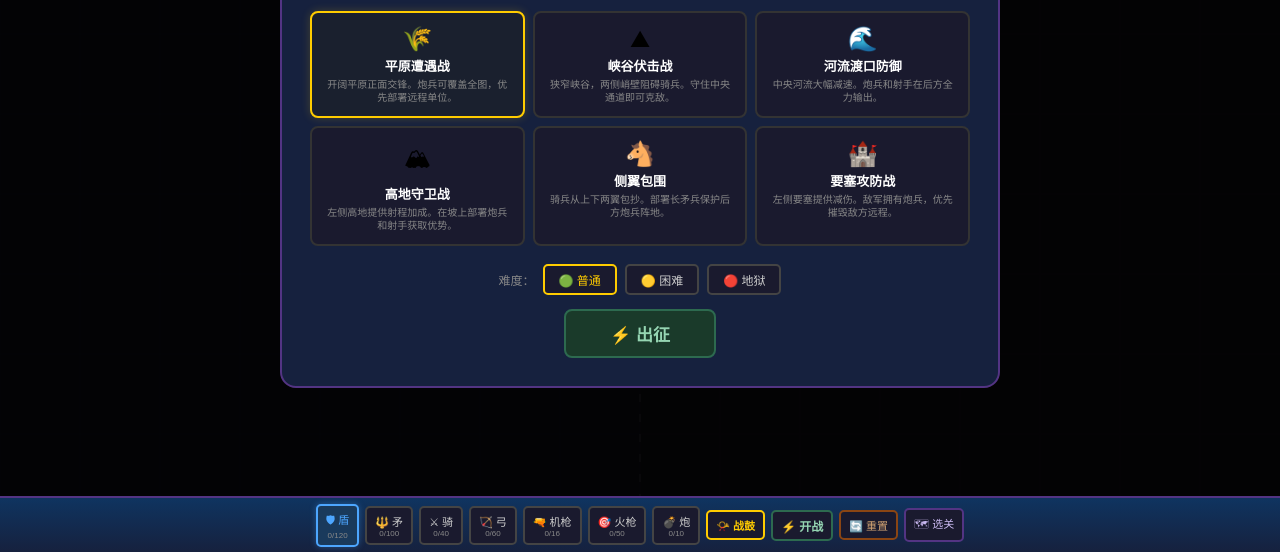
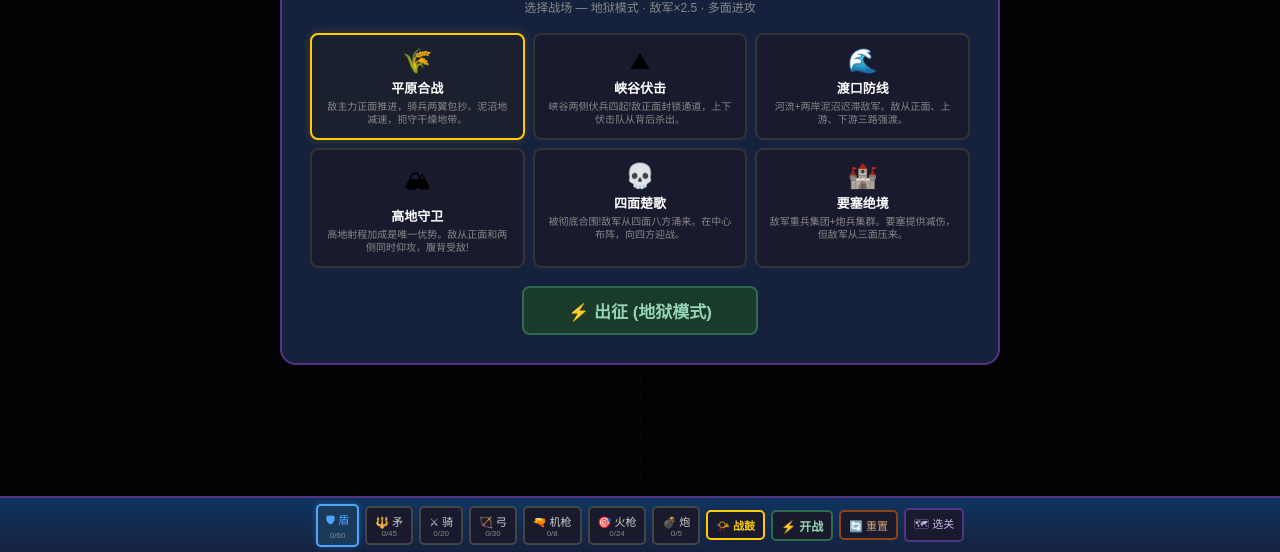
Before and after one commit to nobjiang-star/Steel-Banners, a plain HTML site: page index.html in a window 1280 px wide. Shown: the part 248-800 px from the top of the page. Drawn offline with Linux system fonts and the light colour scheme.

Commit message:
Redesign: Hell-only mode, reduced caps, multi-direction enemies, more terrain
- Remove difficulty selection, hardcode Hell mode (enemy count x2.5, stats x1.4)
- Reduce player unit caps dramatically (shield:60, spear:45, cavalry:20, etc.)
- All 6 missions redesigned with enemies from 3-4 directions
- New terrain types: mud (slow), trench (defense bonus)
- New encirclement mission replacing flanking
- Canyon mission has ambush parties behind player lines

```diff
--- a/index.html
+++ b/index.html
@@ -119,15 +119,6 @@ canvas { display: block; width: 100%; height: 100%; }
 #mission-select .mission-card .m-icon { font-size: 24px; margin-bottom: 3px; }
 #mission-select .mission-card .m-name { color: #fff; font-weight: bold; font-size: 13px; margin-bottom: 3px; }
 #mission-select .mission-card .m-desc { color: #888; font-size: 10px; line-height: 1.3; }
-#mission-select .diff-row { display: flex; align-items: center; justify-content: center; gap: 8px; margin-bottom: 14px; }
-#mission-select .diff-row span { color: #888; font-size: 12px; }
-#mission-select .diff-btn {
-  padding: 5px 14px; border: 2px solid #444; border-radius: 5px;
-  background: #1a1a2e; color: #ccc; cursor: pointer; font-size: 12px;
-  font-family: inherit; transition: all 0.15s;
-}
-#mission-select .diff-btn:hover { border-color: #888; }
-#mission-select .diff-btn.selected { border-color: #ffcc00; color: #ffcc00; }
 #mission-select .btn-go {
   display: block; margin: 0 auto; padding: 10px 44px;
   border: 2px solid #2d6a4f; border-radius: 8px;
@@ -143,7 +134,7 @@ canvas { display: block; width: 100%; height: 100%; }
     <div class="info-group">
       <span class="label">关卡</span>
       <span id="mission-name" class="value" style="color:#ffcc00;">--</span>
-      <span id="difficulty-badge" style="font-size:10px;padding:2px 6px;border-radius:3px;">--</span>
+      <span style="font-size:10px;padding:2px 6px;border-radius:3px;background:#6b2121;color:#f88;">🔴 地狱</span>
     </div>
     <div class="info-group">
       <span class="label">状态</span>
@@ -181,26 +172,20 @@ canvas { display: block; width: 100%; height: 100%; }
     <div id="mission-select">
       <div class="select-box">
         <h2>⚔ 钢铁战旗</h2>
-        <div class="subtitle">选择关卡与难度</div>
+        <div class="subtitle">选择战场 — 地狱模式 · 敌军×2.5 · 多面进攻</div>
         <div class="mission-grid" id="mission-grid"></div>
-        <div class="diff-row">
-          <span>难度：</span>
-          <button class="diff-btn selected" data-diff="0">🟢 普通</button>
-          <button class="diff-btn" data-diff="1">🟡 困难</button>
-          <button class="diff-btn" data-diff="2">🔴 地狱</button>
-        </div>
-        <button class="btn-go" id="btn-go">⚡ 出征</button>
+        <button class="btn-go" id="btn-go">⚡ 出征 (地狱模式)</button>
       </div>
     </div>
   </div>
   <div id="bottom-bar">
-    <button id="btn-shield" class="active" data-type="shield">🛡 盾<span class="unit-count">0/120</span></button>
-    <button id="btn-spear" data-type="spear">🔱 矛<span class="unit-count">0/100</span></button>
-    <button id="btn-cavalry" data-type="cavalry">⚔ 骑<span class="unit-count">0/40</span></button>
-    <button id="btn-archer" data-type="archer">🏹 弓<span class="unit-count">0/60</span></button>
-    <button id="btn-maxim" data-type="maxim">🔫 机枪<span class="unit-count">0/16</span></button>
-    <button id="btn-musketeer" data-type="musketeer">🎯 火枪<span class="unit-count">0/50</span></button>
-    <button id="btn-artillery" data-type="artillery">💣 炮<span class="unit-count">0/10</span></button>
+    <button id="btn-shield" class="active" data-type="shield">🛡 盾<span class="unit-count">0/60</span></button>
+    <button id="btn-spear" data-type="spear">🔱 矛<span class="unit-count">0/45</span></button>
+    <button id="btn-cavalry" data-type="cavalry">⚔ 骑<span class="unit-count">0/20</span></button>
+    <button id="btn-archer" data-type="archer">🏹 弓<span class="unit-count">0/30</span></button>
+    <button id="btn-maxim" data-type="maxim">🔫 机枪<span class="unit-count">0/8</span></button>
+    <button id="btn-musketeer" data-type="musketeer">🎯 火枪<span class="unit-count">0/24</span></button>
+    <button id="btn-artillery" data-type="artillery">💣 炮<span class="unit-count">0/5</span></button>
     <button id="btn-skill" class="btn-skill">📯 战鼓</button>
     <button id="btn-start" class="btn-start">⚡ 开战</button>
     <button id="btn-reset" class="btn-reset">🔄 重置</button>
@@ -303,28 +288,29 @@ class Particle {
 // ============================================================
 // CONFIGURATION
 // ============================================================
+// Hell-mode reduced unit caps — every soldier counts
 const UNIT_CONFIG = {
   shield: {
     name: '盾兵', hp: 180, attack: 12, range: 18, speed: 0.45,
     attackCooldown: 900, radius: 7, color: '#3366cc', colorDark: '#2244aa',
-    shape: 'square', category: 'shield', maxCount: 120
+    shape: 'square', category: 'shield', maxCount: 60
   },
   spear: {
     name: '长矛兵', hp: 110, attack: 20, range: 34, speed: 0.65,
     attackCooldown: 850, radius: 6, color: '#3355aa', colorDark: '#223388',
     shape: 'triangle', category: 'spear', bonusVs: 'cavalry', bonusMultiplier: 2.2,
-    maxCount: 100
+    maxCount: 45
   },
   cavalry: {
     name: '骑兵', hp: 150, attack: 32, range: 18, speed: 1.5,
     attackCooldown: 1100, radius: 8, color: '#2244aa', colorDark: '#112266',
     shape: 'diamond', category: 'cavalry', bonusVs: 'archer', bonusMultiplier: 2.0,
-    maxCount: 40
+    maxCount: 20
   },
   archer: {
     name: '射手', hp: 60, attack: 16, range: 150, speed: 0.55,
     attackCooldown: 1300, radius: 5, color: '#4488bb', colorDark: '#226699',
-    shape: 'circle', category: 'archer', projectile: true, maxCount: 60
+    shape: 'circle', category: 'archer', projectile: true, maxCount: 30
   },
   general: {
     name: '将军', hp: 600, attack: 45, range: 30, speed: 0.7,
@@ -336,21 +322,21 @@ const UNIT_CONFIG = {
     attackCooldown: 50, radius: 11, color: '#556677', colorDark: '#334455',
     shape: 'maxim', category: 'maxim', projectile: true,
     bonusVs: 'shield', bonusMultiplier: 2.5, splashRadius: 50, splashTargets: 5,
-    maxCount: 16
+    maxCount: 8
   },
   musketeer: {
     name: '火枪手', hp: 90, attack: 38, range: 130, speed: 0.6,
     attackCooldown: 1600, radius: 7, color: '#336644', colorDark: '#224422',
     shape: 'musketeer', category: 'musketeer', projectile: true,
     bayonetAttack: 55, bayonetRange: 22, bayonetCooldown: 800,
-    bonusVs: 'cavalry', bonusMultiplier: 1.7, maxCount: 50
+    bonusVs: 'cavalry', bonusMultiplier: 1.7, maxCount: 24
   },
   artillery: {
     name: '炮兵', hp: 70, attack: 250, range: 9999, speed: 0,
     attackCooldown: 4500, radius: 14, color: '#555533', colorDark: '#333311',
     shape: 'artillery', category: 'artillery', projectile: true,
     bonusVs: 'shield', bonusMultiplier: 2.8, splashRadius: 100, splashTargets: 12,
-    maxCount: 10
+    maxCount: 5
   }
 };
 
@@ -365,98 +351,112 @@ const ENEMY_COLORS = {
   artillery:  { color: '#888833', colorDark: '#666611' }
 };
 
-const DIFFICULTY_LEVELS = [
-  { name: '普通', emoji: '🟢', enemyCountMul: 1.0, enemyStatMul: 1.0 },
-  { name: '困难', emoji: '🟡', enemyCountMul: 1.6, enemyStatMul: 1.2 },
-  { name: '地狱', emoji: '🔴', enemyCountMul: 2.5, enemyStatMul: 1.4 }
-];
-
+// Hell-mode fixed stats (was difficulty-based)
+const HELL_ENEMY_COUNT_MUL = 2.5;
+const HELL_ENEMY_STAT_MUL = 1.4;
+
+// Missions — enemies come from multiple directions, diverse terrain
 const MISSIONS = [
   {
-    id: 'plains', name: '平原遭遇战', icon: '🌾',
-    desc: '开阔平原正面交锋。炮兵可覆盖全图，优先部署远程单位。',
-    terrainZones: [],
+    id: 'plains', name: '平原合战', icon: '🌾',
+    desc: '敌主力正面推进，骑兵两翼包抄。泥沼地减速，扼守干燥地带。',
+    terrainZones: [
+      { x1: 0.35, y1: 0.15, x2: 0.48, y2: 0.42, type: 'mud', speedMul: 0.45 },
+      { x1: 0.35, y1: 0.58, x2: 0.48, y2: 0.85, type: 'mud', speedMul: 0.45 }
+    ],
     enemyGroups: [
-      { type: 'shield', count: 400, x1: 0.55, y1: 0.05, x2: 0.85, y2: 0.95 },
-      { type: 'spear', count: 300, x1: 0.65, y1: 0.08, x2: 0.9, y2: 0.92 },
-      { type: 'cavalry', count: 150, x1: 0.5, y1: 0.05, x2: 0.6, y2: 0.3 },
-      { type: 'cavalry', count: 150, x1: 0.5, y1: 0.7, x2: 0.6, y2: 0.95 },
-      { type: 'archer', count: 350, x1: 0.75, y1: 0.1, x2: 0.92, y2: 0.9 },
-      { type: 'general', count: 1, x1: 0.7, y1: 0.45, x2: 0.7, y2: 0.55 }
+      { type: 'shield', count: 350, x1: 0.55, y1: 0.08, x2: 0.82, y2: 0.92 },
+      { type: 'spear', count: 280, x1: 0.62, y1: 0.12, x2: 0.88, y2: 0.88 },
+      { type: 'cavalry', count: 140, x1: 0.48, y1: 0.02, x2: 0.6, y2: 0.2 },
+      { type: 'cavalry', count: 140, x1: 0.48, y1: 0.8, x2: 0.6, y2: 0.98 },
+      { type: 'archer', count: 320, x1: 0.72, y1: 0.12, x2: 0.92, y2: 0.88 },
+      { type: 'general', count: 1, x1: 0.78, y1: 0.44, x2: 0.78, y2: 0.56 }
     ]
   },
   {
-    id: 'canyon', name: '峡谷伏击战', icon: '⛰',
-    desc: '狭窄峡谷，两侧峭壁阻碍骑兵。守住中央通道即可克敌。',
+    id: 'canyon', name: '峡谷伏击', icon: '⛰',
+    desc: '峡谷两侧伏兵四起!敌正面封锁通道，上下伏击队从背后杀出。',
     terrainZones: [
-      { x1: 0.15, y1: 0, x2: 0.85, y2: 0.14, type: 'rough', speedMul: 0.5 },
-      { x1: 0.15, y1: 0.86, x2: 0.85, y2: 1.0, type: 'rough', speedMul: 0.5 }
+      { x1: 0.12, y1: 0, x2: 0.88, y2: 0.12, type: 'rough', speedMul: 0.4 },
+      { x1: 0.12, y1: 0.88, x2: 0.88, y2: 1.0, type: 'rough', speedMul: 0.4 }
     ],
     enemyGroups: [
-      { type: 'shield', count: 300, x1: 0.55, y1: 0.18, x2: 0.85, y2: 0.82 },
-      { type: 'spear', count: 250, x1: 0.6, y1: 0.2, x2: 0.9, y2: 0.8 },
-      { type: 'cavalry', count: 80, x1: 0.5, y1: 0.2, x2: 0.6, y2: 0.45 },
-      { type: 'cavalry', count: 80, x1: 0.5, y1: 0.55, x2: 0.6, y2: 0.8 },
-      { type: 'archer', count: 250, x1: 0.75, y1: 0.2, x2: 0.92, y2: 0.8 },
-      { type: 'general', count: 1, x1: 0.72, y1: 0.45, x2: 0.72, y2: 0.55 }
+      { type: 'shield', count: 280, x1: 0.55, y1: 0.16, x2: 0.84, y2: 0.84 },
+      { type: 'spear', count: 220, x1: 0.6, y1: 0.2, x2: 0.9, y2: 0.8 },
+      { type: 'cavalry', count: 100, x1: 0.02, y1: 0.12, x2: 0.12, y2: 0.3 },
+      { type: 'cavalry', count: 100, x1: 0.02, y1: 0.7, x2: 0.12, y2: 0.88 },
+      { type: 'archer', count: 240, x1: 0.72, y1: 0.18, x2: 0.92, y2: 0.82 },
+      { type: 'general', count: 1, x1: 0.8, y1: 0.45, x2: 0.8, y2: 0.55 }
     ]
   },
   {
-    id: 'river', name: '河流渡口防御', icon: '🌊',
-    desc: '中央河流大幅减速。炮兵和射手在后方全力输出。',
+    id: 'river', name: '渡口防线', icon: '🌊',
+    desc: '河流+两岸泥沼迟滞敌军。敌从正面、上游、下游三路强渡。',
     terrainZones: [
-      { x1: 0.38, y1: 0, x2: 0.5, y2: 1.0, type: 'river', speedMul: 0.3 }
+      { x1: 0.36, y1: 0, x2: 0.5, y2: 1.0, type: 'river', speedMul: 0.25 },
+      { x1: 0.25, y1: 0.08, x2: 0.36, y2: 0.44, type: 'mud', speedMul: 0.5 },
+      { x1: 0.25, y1: 0.56, x2: 0.36, y2: 0.92, type: 'mud', speedMul: 0.5 }
     ],
     enemyGroups: [
-      { type: 'shield', count: 350, x1: 0.55, y1: 0.05, x2: 0.82, y2: 0.95 },
-      { type: 'spear', count: 350, x1: 0.65, y1: 0.08, x2: 0.9, y2: 0.92 },
-      { type: 'cavalry', count: 100, x1: 0.5, y1: 0.4, x2: 0.62, y2: 0.6 },
-      { type: 'archer', count: 450, x1: 0.78, y1: 0.1, x2: 0.93, y2: 0.9 },
+      { type: 'shield', count: 320, x1: 0.55, y1: 0.08, x2: 0.8, y2: 0.92 },
+      { type: 'spear', count: 300, x1: 0.62, y1: 0.12, x2: 0.88, y2: 0.88 },
+      { type: 'cavalry', count: 120, x1: 0.5, y1: 0.02, x2: 0.62, y2: 0.18 },
+      { type: 'cavalry', count: 120, x1: 0.5, y1: 0.82, x2: 0.62, y2: 0.98 },
+      { type: 'archer', count: 380, x1: 0.76, y1: 0.1, x2: 0.93, y2: 0.9 },
       { type: 'musketeer', count: 80, x1: 0.7, y1: 0.15, x2: 0.85, y2: 0.85 },
+      { type: 'general', count: 1, x1: 0.85, y1: 0.45, x2: 0.85, y2: 0.55 }
+    ]
+  },
+  {
+    id: 'highland', name: '高地守卫', icon: '🏔',
+    desc: '高地射程加成是唯一优势。敌从正面和两侧同时仰攻，腹背受敌!',
+    terrainZones: [
+      { x1: 0.02, y1: 0, x2: 0.3, y2: 1.0, type: 'highground', speedMul: 1.0, rangeBonus: 1.25 },
+      { x1: 0.3, y1: 0, x2: 0.5, y2: 1.0, type: 'mud', speedMul: 0.5 }
+    ],
+    enemyGroups: [
+      { type: 'shield', count: 420, x1: 0.55, y1: 0.08, x2: 0.85, y2: 0.92 },
+      { type: 'spear', count: 350, x1: 0.62, y1: 0.12, x2: 0.9, y2: 0.88 },
+      { type: 'cavalry', count: 180, x1: 0.35, y1: 0.02, x2: 0.52, y2: 0.18 },
+      { type: 'cavalry', count: 180, x1: 0.35, y1: 0.82, x2: 0.52, y2: 0.98 },
+      { type: 'archer', count: 420, x1: 0.72, y1: 0.12, x2: 0.93, y2: 0.88 },
+      { type: 'general', count: 1, x1: 0.86, y1: 0.45, x2: 0.86, y2: 0.55 }
+    ]
+  },
+  {
+    id: 'encircle', name: '四面楚歌', icon: '💀',
+    desc: '被彻底合围!敌军从四面八方涌来。在中心布阵，向四方迎战。',
+    terrainZones: [
+      { x1: 0.08, y1: 0.08, x2: 0.45, y2: 0.4, type: 'rough', speedMul: 0.55 },
+      { x1: 0.55, y1: 0.6, x2: 0.92, y2: 0.92, type: 'rough', speedMul: 0.55 }
+    ],
+    enemyGroups: [
+      { type: 'shield', count: 250, x1: 0.55, y1: 0.15, x2: 0.85, y2: 0.85 },
+      { type: 'spear', count: 200, x1: 0.6, y1: 0.2, x2: 0.9, y2: 0.8 },
+      { type: 'cavalry', count: 120, x1: 0.05, y1: 0.02, x2: 0.18, y2: 0.25 },
+      { type: 'cavalry', count: 120, x1: 0.05, y1: 0.75, x2: 0.18, y2: 0.98 },
+      { type: 'archer', count: 300, x1: 0.7, y1: 0.1, x2: 0.92, y2: 0.9 },
+      { type: 'musketeer', count: 60, x1: 0.08, y1: 0.4, x2: 0.2, y2: 0.6 },
       { type: 'general', count: 1, x1: 0.82, y1: 0.45, x2: 0.82, y2: 0.55 }
     ]
   },
   {
-    id: 'highland', name: '高地守卫战', icon: '🏔',
-    desc: '左侧高地提供射程加成。在坡上部署炮兵和射手获取优势。',
+    id: 'fortress', name: '要塞绝境', icon: '🏰',
+    desc: '敌军重兵集团+炮兵集群。要塞提供减伤，但敌军从三面压来。',
     terrainZones: [
-      { x1: 0.02, y1: 0, x2: 0.32, y2: 1.0, type: 'highground', speedMul: 1.0, rangeBonus: 1.25 }
+      { x1: 0.02, y1: 0.2, x2: 0.24, y2: 0.8, type: 'fort', speedMul: 1.0, defenseBonus: true },
+      { x1: 0.24, y1: 0.05, x2: 0.48, y2: 0.38, type: 'trench', speedMul: 0.6, defenseBonus: true },
+      { x1: 0.24, y1: 0.62, x2: 0.48, y2: 0.95, type: 'trench', speedMul: 0.6, defenseBonus: true }
     ],
     enemyGroups: [
       { type: 'shield', count: 500, x1: 0.55, y1: 0.05, x2: 0.85, y2: 0.95 },
-      { type: 'spear', count: 400, x1: 0.65, y1: 0.08, x2: 0.92, y2: 0.92 },
-      { type: 'cavalry', count: 250, x1: 0.5, y1: 0.05, x2: 0.6, y2: 0.3 },
-      { type: 'cavalry', count: 250, x1: 0.5, y1: 0.7, x2: 0.6, y2: 0.95 },
-      { type: 'archer', count: 500, x1: 0.75, y1: 0.1, x2: 0.93, y2: 0.9 },
-      { type: 'general', count: 1, x1: 0.85, y1: 0.45, x2: 0.85, y2: 0.55 }
-    ]
-  },
-  {
-    id: 'flanking', name: '侧翼包围', icon: '🐴',
-    desc: '骑兵从上下两翼包抄。部署长矛兵保护后方炮兵阵地。',
-    terrainZones: [],
-    enemyGroups: [
-      { type: 'shield', count: 300, x1: 0.55, y1: 0.25, x2: 0.8, y2: 0.75 },
-      { type: 'spear', count: 250, x1: 0.6, y1: 0.3, x2: 0.88, y2: 0.7 },
-      { type: 'cavalry', count: 200, x1: 0.3, y1: 0.03, x2: 0.5, y2: 0.2 },
-      { type: 'cavalry', count: 200, x1: 0.3, y1: 0.8, x2: 0.5, y2: 0.97 },
-      { type: 'archer', count: 250, x1: 0.72, y1: 0.15, x2: 0.9, y2: 0.85 },
-      { type: 'general', count: 1, x1: 0.7, y1: 0.45, x2: 0.7, y2: 0.55 }
-    ]
-  },
-  {
-    id: 'fortress', name: '要塞攻防战', icon: '🏰',
-    desc: '左侧要塞提供减伤。敌军拥有炮兵，优先摧毁敌方远程。',
-    terrainZones: [
-      { x1: 0.02, y1: 0.22, x2: 0.26, y2: 0.78, type: 'fort', speedMul: 1.0, defenseBonus: true }
-    ],
-    enemyGroups: [
-      { type: 'shield', count: 600, x1: 0.55, y1: 0.05, x2: 0.85, y2: 0.95 },
-      { type: 'spear', count: 400, x1: 0.65, y1: 0.08, x2: 0.9, y2: 0.92 },
-      { type: 'archer', count: 400, x1: 0.75, y1: 0.1, x2: 0.93, y2: 0.9 },
-      { type: 'musketeer', count: 120, x1: 0.7, y1: 0.12, x2: 0.88, y2: 0.88 },
-      { type: 'artillery', count: 20, x1: 0.78, y1: 0.2, x2: 0.9, y2: 0.8 },
-      { type: 'general', count: 1, x1: 0.85, y1: 0.45, x2: 0.85, y2: 0.55 }
+      { type: 'spear', count: 380, x1: 0.62, y1: 0.1, x2: 0.9, y2: 0.9 },
+      { type: 'archer', count: 400, x1: 0.74, y1: 0.1, x2: 0.93, y2: 0.9 },
+      { type: 'cavalry', count: 150, x1: 0.48, y1: 0.02, x2: 0.6, y2: 0.2 },
+      { type: 'cavalry', count: 150, x1: 0.48, y1: 0.8, x2: 0.6, y2: 0.98 },
+      { type: 'musketeer', count: 120, x1: 0.66, y1: 0.15, x2: 0.84, y2: 0.85 },
+      { type: 'artillery', count: 22, x1: 0.82, y1: 0.2, x2: 0.92, y2: 0.8 },
+      { type: 'general', count: 1, x1: 0.88, y1: 0.45, x2: 0.88, y2: 0.55 }
     ]
   }
 ];
@@ -924,7 +924,7 @@ class Game {
     this.canvas = canvas;
     this.ctx = canvas.getContext('2d');
     this.soundSystem = new SoundSystem();
-    this.selectedMissionIdx = 0; this.selectedDifficulty = 0;
+    this.selectedMissionIdx = 0;
     this.playerDeployedByType = {};
     this.resize();
     this.state = 'select';
@@ -1003,16 +1003,15 @@ class Game {
 
   createEnemyArmy() {
     const mission = MISSIONS[this.selectedMissionIdx];
-    const diff = DIFFICULTY_LEVELS[this.selectedDifficulty];
     const w = this.canvasWidth, h = this.canvasHeight;
     for (const group of mission.enemyGroups) {
       if (group.type === 'general') {
         const gx = group.x1 * w + (group.x2 - group.x1) * w * 0.5;
         const gy = group.y1 * h + (group.y2 - group.y1) * h * 0.5;
-        this.enemyUnits.push(new Unit('general', gx, gy, 1, true, diff.enemyStatMul));
+        this.enemyUnits.push(new Unit('general', gx, gy, 1, true, HELL_ENEMY_STAT_MUL));
       } else {
-        const count = Math.round(group.count * diff.enemyCountMul);
-        this.deployFormation(group.type, count, group.x1 * w, group.y1 * h, group.x2 * w, group.y2 * h, 1, false, diff.enemyStatMul);
+        const count = Math.round(group.count * HELL_ENEMY_COUNT_MUL);
+        this.deployFormation(group.type, count, group.x1 * w, group.y1 * h, group.x2 * w, group.y2 * h, 1, false, HELL_ENEMY_STAT_MUL);
       }
     }
   }
@@ -1245,9 +1244,9 @@ class Game {
     if (won) this.soundSystem.victory(); else this.soundSystem.defeat();
 
     const pc = this.countAliveByType(this.playerUnits), ec = this.countAliveByType(this.enemyUnits);
-    const mission = MISSIONS[this.selectedMissionIdx], diff = DIFFICULTY_LEVELS[this.selectedDifficulty];
+    const mission = MISSIONS[this.selectedMissionIdx];
     stats.innerHTML = `
-      关卡: <b>${mission.name}</b> | 难度: <b>${diff.emoji} ${diff.name}</b><br>
+      关卡: <b>${mission.name}</b> | 难度: <b>🔴 地狱</b><br>
       我方击杀: <b>${this.playerKills}</b> &nbsp; 敌方击杀: <b>${this.enemyKills}</b><br>
       <br>我方剩余:<br>
       盾兵: ${pc.shield}/${UNIT_CONFIG.shield.maxCount} | 矛兵: ${pc.spear}/${UNIT_CONFIG.spear.maxCount} | 骑兵: ${pc.cavalry}/${UNIT_CONFIG.cavalry.maxCount}<br>
@@ -1300,6 +1299,14 @@ class Game {
             ctx.beginPath(); ctx.arc(rx, ry, 2 + Math.random() * 4, 0, Math.PI * 2); ctx.fill();
           }
           break;
+        case 'mud':
+          ctx.fillStyle = 'rgba(100,80,40,0.2)'; ctx.fillRect(z.x1, z.y1, z.x2 - z.x1, z.y2 - z.y1);
+          ctx.fillStyle = 'rgba(80,60,30,0.08)';
+          for (let i = 0; i < 10; i++) {
+            const rx = z.x1 + Math.random() * (z.x2 - z.x1), ry = z.y1 + Math.random() * (z.y2 - z.y1);
+            ctx.beginPath(); ctx.ellipse(rx, ry, 6 + Math.random() * 10, 2 + Math.random() * 4, Math.random() * Math.PI, 0, Math.PI * 2); ctx.fill();
+          }
+          break;
         case 'highground':
           const g = ctx.createLinearGradient(z.x1, 0, z.x2, 0);
           g.addColorStop(0, 'rgba(100,140,80,0.18)'); g.addColorStop(1, 'rgba(100,140,80,0.04)');
@@ -1309,6 +1316,13 @@ class Game {
           ctx.strokeStyle = 'rgba(150,150,180,0.35)'; ctx.lineWidth = 3;
           ctx.strokeRect(z.x1, z.y1, z.x2 - z.x1, z.y2 - z.y1);
           ctx.fillStyle = 'rgba(100,120,160,0.06)'; ctx.fillRect(z.x1, z.y1, z.x2 - z.x1, z.y2 - z.y1);
+          break;
+        case 'trench':
+          ctx.fillStyle = 'rgba(60,50,40,0.25)'; ctx.fillRect(z.x1, z.y1, z.x2 - z.x1, z.y2 - z.y1);
+          ctx.strokeStyle = 'rgba(100,90,70,0.3)'; ctx.lineWidth = 1;
+          for (let ty = z.y1 + 8; ty < z.y2; ty += 14) {
+            ctx.beginPath(); ctx.moveTo(z.x1, ty); ctx.lineTo(z.x2, ty); ctx.stroke();
+          }
           break;
       }
     }
@@ -1364,12 +1378,8 @@ class Game {
     document.getElementById('player-count').textContent = pAlive;
     document.getElementById('enemy-count').textContent = eAlive;
 
-    const mission = MISSIONS[this.selectedMissionIdx], diff = DIFFICULTY_LEVELS[this.selectedDifficulty];
+    const mission = MISSIONS[this.selectedMissionIdx];
     document.getElementById('mission-name').textContent = mission.name;
-    const badge = document.getElementById('difficulty-badge');
-    badge.textContent = diff.emoji + ' ' + diff.name;
-    badge.style.background = ['#2d4a1f', '#7a5a00', '#6b2121'][this.selectedDifficulty];
-    badge.style.color = ['#95d5b2', '#ffcc44', '#f88'][this.selectedDifficulty];
 
     ['btn-shield','btn-spear','btn-cavalry','btn-archer','btn-maxim','btn-musketeer','btn-artillery'].forEach((bid, i) => {
       const types = ['shield','spear','cavalry','archer','maxim','musketeer','artillery'];
@@ -1447,11 +1457,6 @@ class Game {
       card.addEventListener('click', () => { this.selectedMissionIdx = i; this.setupMissionSelectUI(); });
       grid.appendChild(card);
     });
-    document.querySelectorAll('#mission-select .diff-btn').forEach(btn => {
-      const d = parseInt(btn.dataset.diff);
-      btn.classList.toggle('selected', d === this.selectedDifficulty);
-      btn.onclick = () => { this.selectedDifficulty = d; this.setupMissionSelectUI(); };
-    });
     document.getElementById('btn-go').onclick = () => this.init();
   }
 
```
